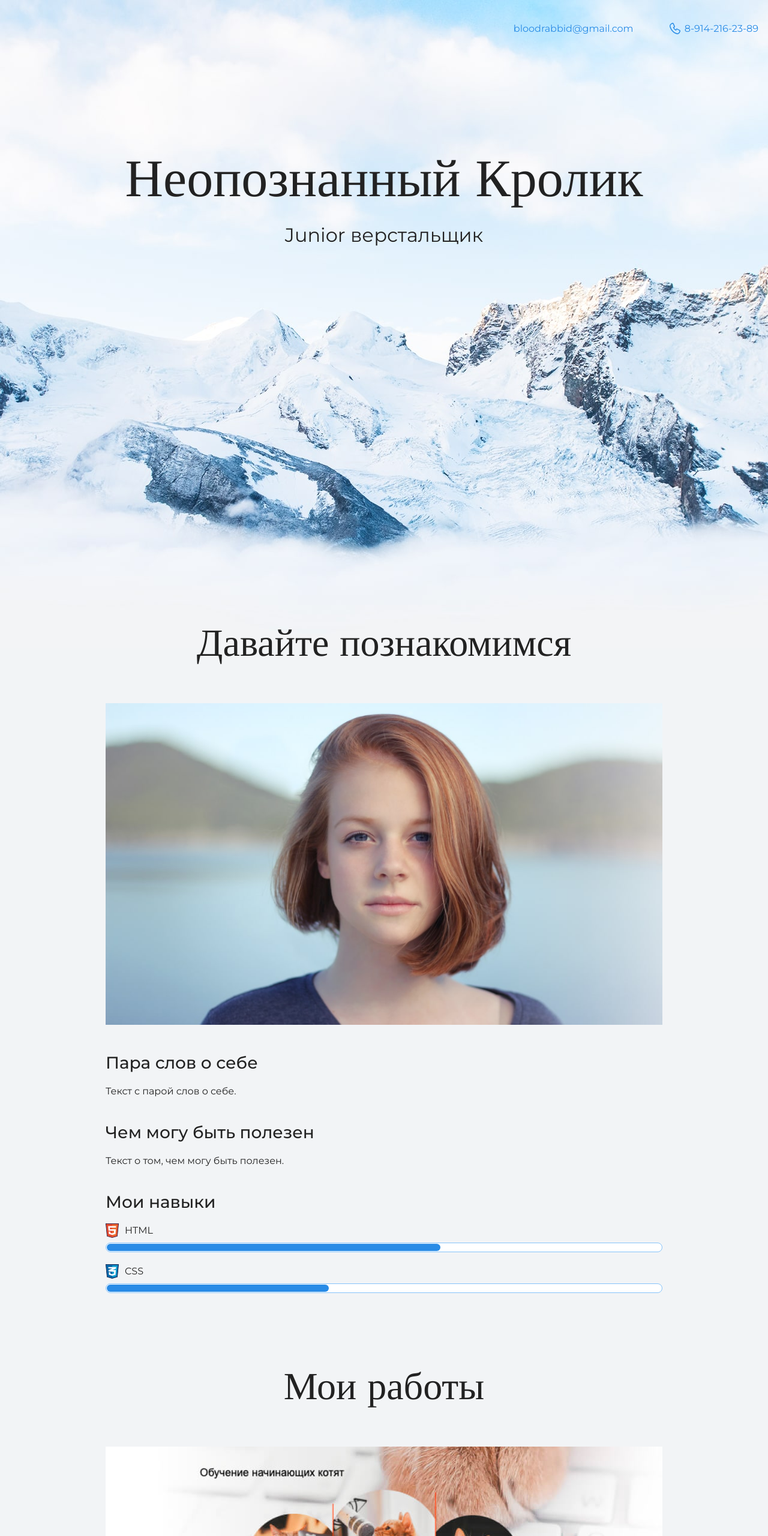
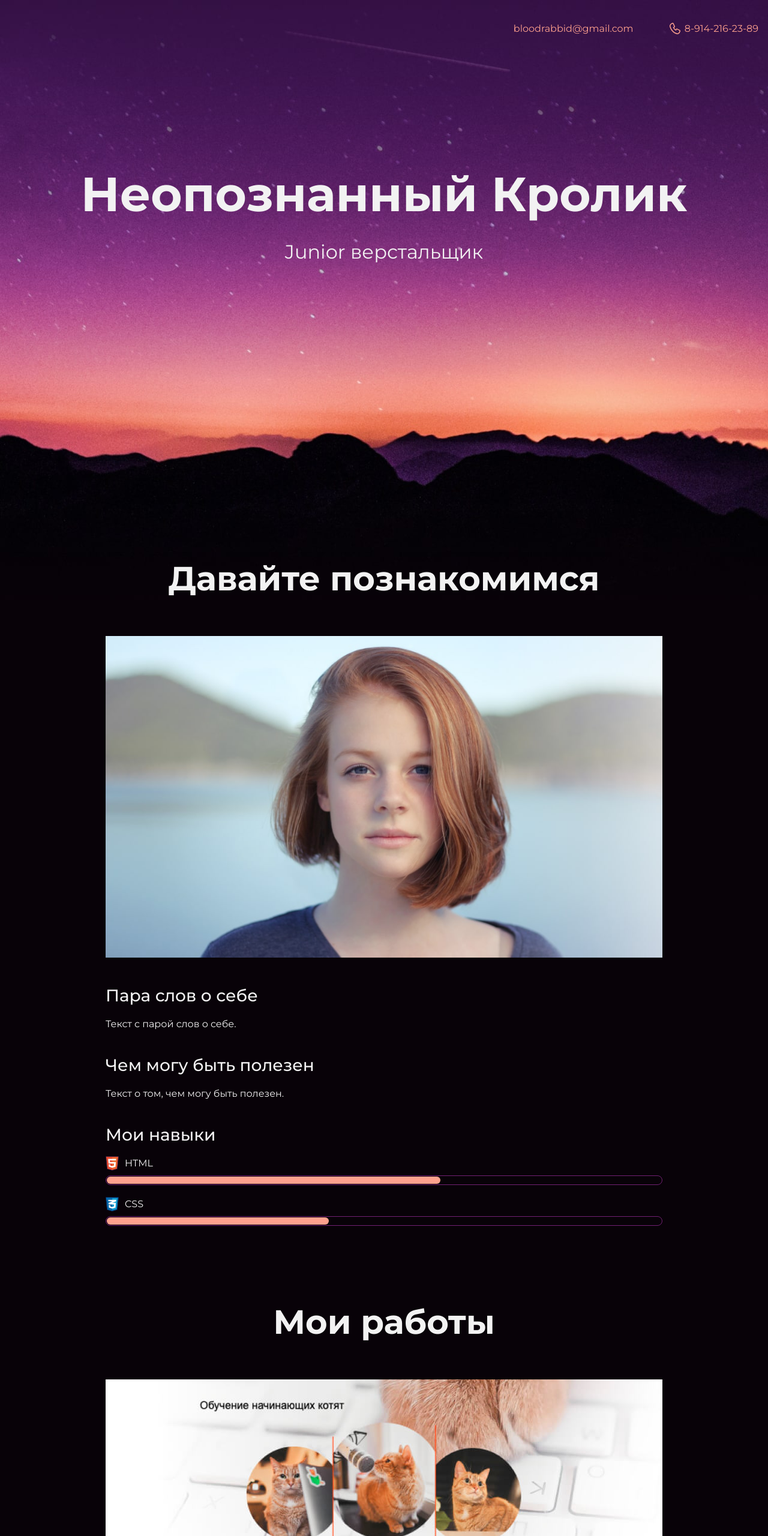
Before and after one commit to Bloodrabbid/HTMLAcademyPortfolio, a plain HTML site: page index.html in a window 1280 px wide. Shown: the top 2560 px of the page at 60% size. Drawn offline with nearby package versions, Linux system fonts and the light colour scheme.

Commit message:
dark-style
add dark style theme

```diff
--- /dev/null
+++ b/dark-style.css
@@ -0,0 +1,189 @@
+body {
+  margin: 0;
+  min-width: 960px;
+  font-family: "Montserrat", "Helvetica", "Arial", sans-serif;
+  font-size: 16px;
+  line-height: 32px;
+  color: #f2f2f2;
+  background-color: #080208;
+  background-image: url("dark-img/hero-bg.jpg");
+  background-repeat: no-repeat;
+  background-position: top center;
+}
+
+.container {
+  max-width: 928px;
+  margin: 0 auto;
+  padding: 0 16px;
+}
+
+.page-header {
+  margin: 0 0 180px;
+  padding: 32px 0 32px;
+}
+
+.page-header .container,
+.page-footer .container {
+  max-width: 1408px;
+  text-align: right;
+}
+
+.page-header a {
+  margin-left: 56px;
+  color: #fea18d;
+  text-decoration: none;
+  background-repeat: no-repeat;
+  background-position: left;
+}
+
+.header-email {
+  padding-left: 30px;
+  background-image: url("dark-img/icon-email.svg");
+}
+
+.header-phone {
+  padding-left: 25px;
+  background-image: url("dark-img/icon-phone.svg");
+}
+
+.hero-image {
+  margin-bottom: 480px;
+}
+
+.hero-image .container {
+  max-width: 1408px;
+  text-align: center;
+}
+
+.heading {
+  margin: 0 0 24px;
+  font-size: 80px;
+  line-height: 96px;
+}
+
+.hero-image p {
+  margin: 0;
+  font-size: 32px;
+  line-height: 48px;
+}
+
+.intro {
+  margin: 0 0 120px;
+}
+
+.subheading {
+  margin: 0 0 56px;
+  font-size: 56px;
+  line-height: 80px;
+  text-align: center;
+}
+
+.user-image {
+  margin: 0 0 32px;
+  text-align: center;
+}
+
+.intro h3,
+.portfolio h3 {
+  margin: 0 0 12px;
+  font-size: 28px;
+  line-height: 40px;
+  font-weight: 500;
+}
+
+.intro p {
+  margin: 0 0 32px;
+}
+
+.skills-list {
+  margin: 0;
+  padding: 0;
+}
+
+.skills-list dt {
+  padding-left: 32px;
+  background-repeat: no-repeat;
+  background-position: left;
+}
+
+.skill-html {
+  background-image: url("dark-img/icon-html.svg");
+}
+
+.skill-css {
+  background-image: url("dark-img/icon-css.svg");
+}
+
+.level {
+  margin: 4px 0 16px;
+  padding: 0;
+  height: 14px;
+  font-size: 0;
+  background-color: #080208;
+  border: 1px solid #712073;
+  border-radius: 8px;
+}
+
+.level div {
+  margin: 1px;
+  height: 12px;
+  background-color: #fea18d;
+  border-radius: 6px;
+}
+
+.portfolio {
+  margin: 0 0 120px;
+}
+
+.projects {
+  margin: 0;
+  padding: 0;
+  list-style: none;
+}
+
+.projects li {
+  margin: 0 0 80px;
+}
+
+.project-image {
+  margin: 0 0 24px;
+  text-align: center;
+}
+
+.projects p {
+  margin: 0 0 24px;
+}
+
+.button {
+  padding: 6px 20px;
+  display: inline-block;
+  vertical-align: baseline;
+  text-decoration: none;
+  text-transform: uppercase;
+  border-radius: 4px;
+  background-color: #712073;
+  color: #ffffff;
+}
+
+.page-footer {
+  padding: 40px 0;
+  background-color: #260c26;
+}
+
+.page-footer a {
+  margin-left: 56px;
+  color: #fea18d;
+  text-decoration: none;
+  background-repeat: no-repeat;
+  background-position: left;
+}
+
+.footer-email {
+  padding-left: 30px;
+  background-image: url("dark-img/icon-email.svg");
+}
+
+.footer-phone {
+  padding-left: 25px;
+  background-image: url("dark-img/icon-phone.svg");
+}
--- a/index.html
+++ b/index.html
@@ -2,7 +2,8 @@
 <html lang="ru">
   <head>
     <meta charset="UTF-8">
-    <link rel="stylesheet" href="style.css">
+    <!--<link rel="stylesheet" href="style.css">-->
+    <link rel="stylesheet" href="dark-style.css">
     <title>Портфолио Junior верстальщика</title>
     <link href="https://fonts.googleapis.com/css?family=Montserrat:400,500,700|Old+Standard+TT&display=swap&subset=cyrillic" rel="stylesheet">
   </head>
```
Also changed, not shown: dark-img/hero-bg.jpg (added), dark-img/icon-css.svg (added), dark-img/icon-email.svg (added), dark-img/icon-html.svg (added), dark-img/icon-phone.svg (added), 1 other file.
